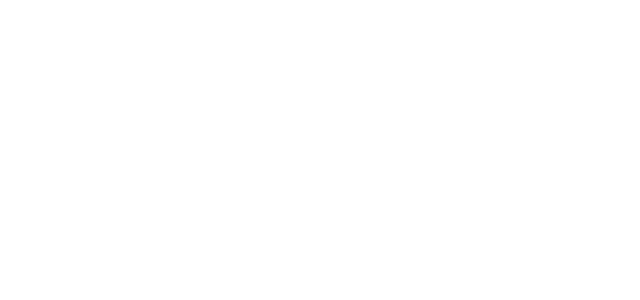
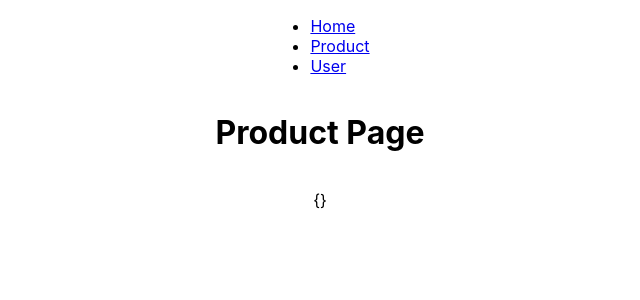
Before and after one commit to brightparagon/arcon, a React (Create React App) app: page /product/1 in a window 1280 px wide. Shown: the top 300 px of the page, without its empty margins (320-960 px from the left). Built offline with nearby package versions, Linux system fonts and the light colour scheme.

Commit message:
url params, query parameter 읽기

```diff
--- a/package.json
+++ b/package.json
@@ -8,6 +8,7 @@
     "@testing-library/jest-dom": "^5.11.4",
     "@testing-library/react": "^11.1.0",
     "@testing-library/user-event": "^12.1.10",
+    "qs": "^6.10.1",
     "react": "^17.0.2",
     "react-dom": "^17.0.2",
     "react-router-dom": "^5.2.0",
--- a/src/App.js
+++ b/src/App.js
@@ -2,9 +2,8 @@ import './App.scss'
 
 import * as Sentry from '@sentry/react'
 import { Integrations } from '@sentry/tracing'
-import { Switch, Route } from 'react-router-dom'
+import { Switch, Route, Link } from 'react-router-dom'
 
-// import Cats from './components/Cats'
 import Cats from './function-components/Cats'
 import ErrorBoundary from './components/ErrorBoundary'
 import Home from './pages/Home'
@@ -18,6 +17,22 @@ Sentry.init({
   integrations: [new Integrations.BrowserTracing()],
   tracesSampleRate: 0.1,
 })
+
+const Navigation = () => {
+  return (
+    <ul>
+      <li>
+        <Link to="/">Home</Link>
+      </li>
+      <li>
+        <Link to="/product">Product</Link>
+      </li>
+      <li>
+        <Link to="/user">User</Link>
+      </li>
+    </ul>
+  )
+}
 
 function App() {
   const product = {
@@ -33,10 +48,13 @@ function App() {
         <ErrorBoundary errorFallback={ErrorFallback}>
           <Product />
         </ErrorBoundary> */}
+        <Navigation />
         <Switch>
           <Route exact path="/" component={Home} />
-          <Route exact path="/product" component={Product} />
+          <Route path="/product/:productName" component={Product} />
           <Route exact path="/user" component={User} />
+          <Route exact path="/cats" component={Cats} />
+          <Route component={UrlFallback} />
         </Switch>
       </main>
     </div>
@@ -70,3 +88,19 @@ function ErrorFallback() {
     </div>
   )
 }
+
+function UrlFallback() {
+  return (
+    <div>
+      존재하지 않는 페이지 입니다. 404 Not Found
+      <br />
+      <button
+        onClick={() => {
+          // 홈페이지로 이동시키는 react-router-dom 코드
+        }}
+      >
+        홈페이지로 가기
+      </button>
+    </div>
+  )
+}
--- a/src/pages/Product.js
+++ b/src/pages/Product.js
@@ -1,7 +1,19 @@
+import { useRouteMatch, useParams } from 'react-router-dom'
+import qs from 'qs'
+
 const Product = () => {
+  const match = useRouteMatch()
+  const params = useParams()
+  const queryParams = qs.parse(window.location.search, {
+    ignoreQueryPrefix: true,
+  })
+
   return (
     <main>
       <h1>Product Page</h1>
+      <p>
+        {JSON.stringify(queryParams, null, 2)}
+      </p>
     </main>
   );
 };
```
Also changed, not shown: 1 other file (tests, documents, lock files or other folders).
